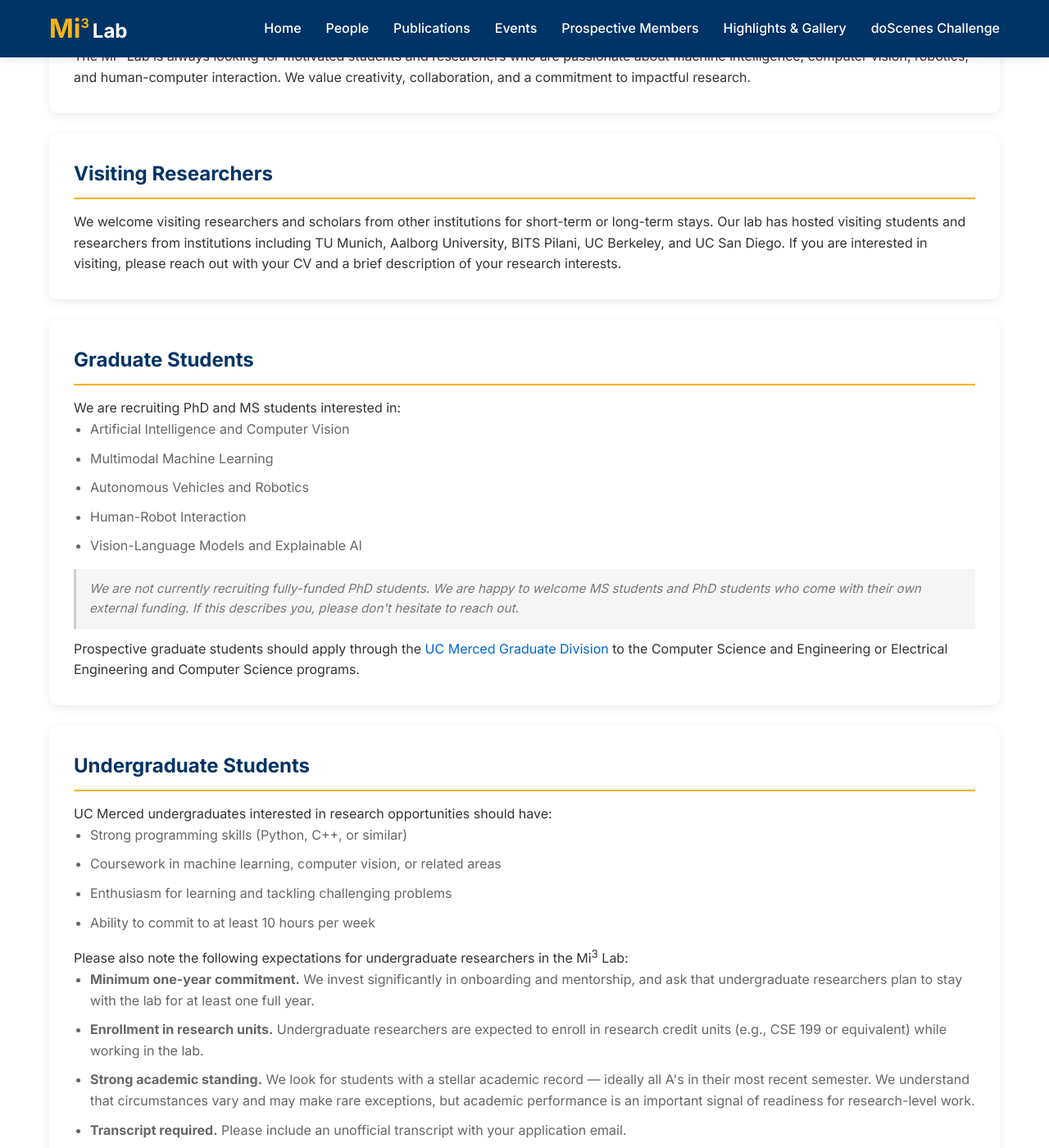
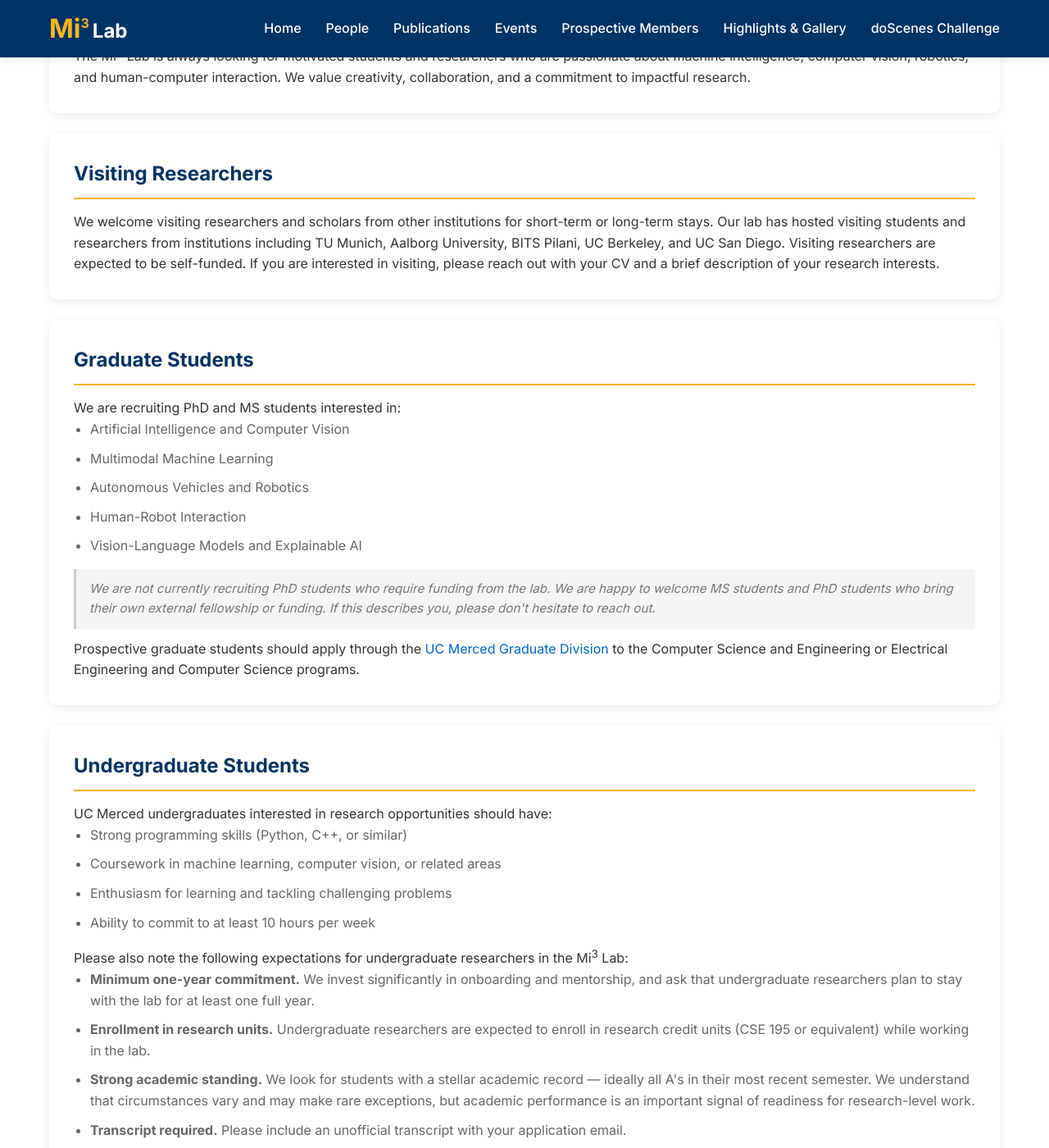
Before and after one commit to Mi3-Lab/mi3-lab.github.io, a Jekyll site: the page built from prospective.html, in a window 1280 px wide and 1400 px high, scrolled down 355 px. Shown: the whole window at 82% size. Built offline with Jekyll 4.4.1, drawn with Linux system fonts in a browser that asks for light colours.

Commit message:
Prospective: clarify PhD funding language, visitors self-funded, CSE 195
Co-Authored-By: Claude Sonnet 4.6 <noreply@anthropic.com>

```diff
--- a/prospective.html
+++ b/prospective.html
@@ -18,7 +18,7 @@ title: Prospective Members
 
   <div class="info-section">
     <h2>Visiting Researchers</h2>
-    <p>We welcome visiting researchers and scholars from other institutions for short-term or long-term stays. Our lab has hosted visiting students and researchers from institutions including TU Munich, Aalborg University, BITS Pilani, UC Berkeley, and UC San Diego. If you are interested in visiting, please reach out with your CV and a brief description of your research interests.</p>
+    <p>We welcome visiting researchers and scholars from other institutions for short-term or long-term stays. Our lab has hosted visiting students and researchers from institutions including TU Munich, Aalborg University, BITS Pilani, UC Berkeley, and UC San Diego. Visiting researchers are expected to be self-funded. If you are interested in visiting, please reach out with your CV and a brief description of your research interests.</p>
   </div>
 
   <div class="info-section">
@@ -31,7 +31,7 @@ title: Prospective Members
       <li>Human-Robot Interaction</li>
       <li>Vision-Language Models and Explainable AI</li>
     </ul>
-    <p style="margin-top: 15px; padding: 12px 16px; background: #f5f5f5; border-left: 3px solid #ccc; color: #777; font-size: 0.95em;"><em>We are not currently recruiting fully-funded PhD students. We are happy to welcome MS students and PhD students who come with their own external funding. If this describes you, please don't hesitate to reach out.</em></p>
+    <p style="margin-top: 15px; padding: 12px 16px; background: #f5f5f5; border-left: 3px solid #ccc; color: #777; font-size: 0.95em;"><em>We are not currently recruiting PhD students who require funding from the lab. We are happy to welcome MS students and PhD students who bring their own external fellowship or funding. If this describes you, please don't hesitate to reach out.</em></p>
     <p style="margin-top: 12px;">Prospective graduate students should apply through the <a href="https://graduatedivision.ucmerced.edu/">UC Merced Graduate Division</a> to the Computer Science and Engineering or Electrical Engineering and Computer Science programs.</p>
   </div>
 
@@ -47,7 +47,7 @@ title: Prospective Members
     <p style="margin-top: 15px;">Please also note the following expectations for undergraduate researchers in the Mi<sup>3</sup> Lab:</p>
     <ul>
       <li><strong>Minimum one-year commitment.</strong> We invest significantly in onboarding and mentorship, and ask that undergraduate researchers plan to stay with the lab for at least one full year.</li>
-      <li><strong>Enrollment in research units.</strong> Undergraduate researchers are expected to enroll in research credit units (e.g., CSE 199 or equivalent) while working in the lab.</li>
+      <li><strong>Enrollment in research units.</strong> Undergraduate researchers are expected to enroll in research credit units (CSE 195 or equivalent) while working in the lab.</li>
       <li><strong>Strong academic standing.</strong> We look for students with a stellar academic record — ideally all A's in their most recent semester. We understand that circumstances vary and may make rare exceptions, but academic performance is an important signal of readiness for research-level work.</li>
       <li><strong>Transcript required.</strong> Please include an unofficial transcript with your application email.</li>
     </ul>
```
